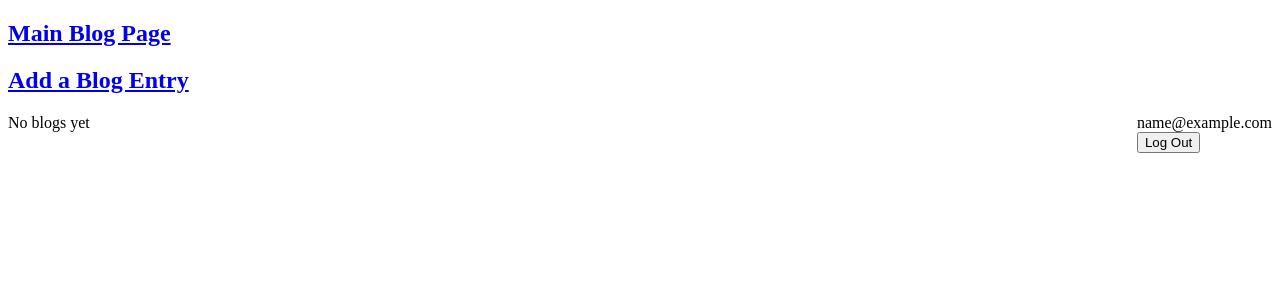
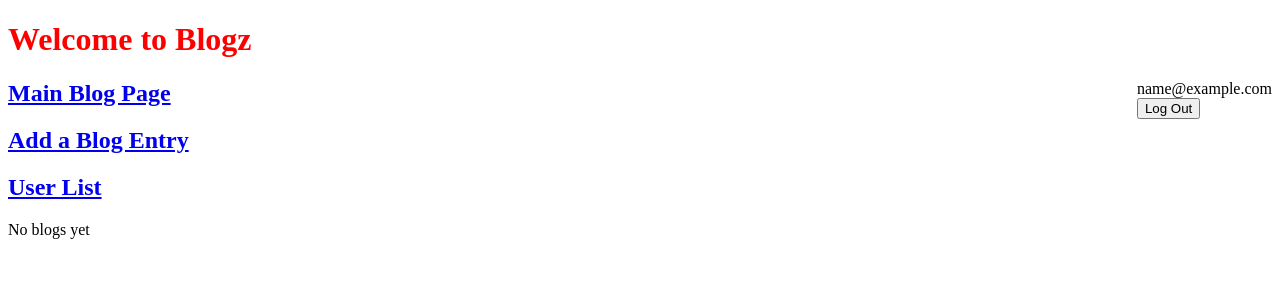
Before and after one commit to anilkumar21k/blogz, a Flask app: page /blog in a window 1280 px wide. Shown: the top 300 px of the page. Run offline with Flask 2, Linux system fonts and the light colour scheme; the visitor is signed in with stand-in values (Sample User, id 1); data that the repository does not hold is empty.

Commit message:
2nd part completed

```diff
--- a/main.py
+++ b/main.py
@@ -1,5 +1,6 @@
 from flask import Flask, request, redirect, render_template, session, flash
 from flask_sqlalchemy import SQLAlchemy
+from hashutils import make_pw_hash, check_pw_hash
 
 app = Flask(__name__)
 app.config['DEBUG'] = True
@@ -13,13 +14,13 @@ class User(db.Model):
 
     id = db.Column(db.Integer, primary_key = True)
     email = db.Column(db.String(120))
-    password = db.Column(db.String(120))
+    pw_hash = db.Column(db.String(120))
     blogs = db.relationship('Blog', backref='owner')
 
 
     def __init__(self, email, password):
         self.email = email
-        self.password = password
+        self.pw_hash = make_pw_hash(password)
 
 class Blog(db.Model):
 
@@ -45,7 +46,7 @@ def login():
         email = request.form['email']
         password = request.form['password']
         user = User.query.filter_by(email=email).first()
-        if user and user.password == password:
+        if user and check_pw_hash(password, user.pw_hash):
             session['email']= email
             flash("Logged in")
             return redirect('/newpost')
@@ -120,10 +121,28 @@ def index():
     blogs = Blog.query.all()
     return render_template('blog.html', blogs = blogs)
 
+    index_id = request.args.get('id')
+    if index_id:
+        blogs = Blog.query.filter_by(id=index_id).all()
+        return render_template('display.html', blogs=blogs)
+
 @app.route('/logout', methods=['POST'])
 def logout():
     del session["email"]
     return redirect('/blog')
+
+def user_list():
+    #return User.query.get(user.email).all()
+    #user_email = User.query.filter_by(email='user.email')
+    #all_emails = user_email.all()
+    #return [user.email for user in User.query.all()]
+    user_list = User.query.all()
+    return user_list
+@app.route('/index', methods=['GET', 'POST'])
+def display_user_list():
+
+
+    return render_template('index.html', users = user_list())
 
 
 
--- a/templates/base.html
+++ b/templates/base.html
@@ -11,10 +11,7 @@
 
     <body>
 
-        <h2><span style="color:red"> <a href='/blog'>Main Blog Page</a></span></h2>
-        <p> </p>
-
-        <h2> <a href='/newpost'>Add a Blog Entry</a></h2>
+        <h1><span style="color:red"> Welcome to Blogz</span></h1>
 
         <div style='float: right'>
             {% if 'email' in session %}
--- a/templates/blog.html
+++ b/templates/blog.html
@@ -1,6 +1,14 @@
 {% extends "base.html" %}
 
 {% block content %}
+
+<h2><span style="color:red"> <a href='/blog'>Main Blog Page</a></span></h2>
+        <p> </p>
+
+        <h2> <a href='/newpost'>Add a Blog Entry</a></h2>
+
+        <p></p>
+<h2><span style="color:red"> <a href='/index'>User List</a></span></h2>
 {% if blogs|length == 0 %}
 <p>No blogs yet</p>
 {% else %}
--- a/templates/display.html
+++ b/templates/display.html
@@ -1,6 +1,11 @@
 {% extends "base.html" %}
 
 {% block content %}
+
+<h2><span style="color:red"> <a href='/blog'>Main Blog Page</a></span></h2>
+        <p> </p>
+
+        <h2> <a href='/newpost'>Add a Blog Entry</a></h2>
 <p>
     <h2>{{ blog.title }}</h2>
 </p>
--- a/templates/login.html
+++ b/templates/login.html
@@ -2,7 +2,7 @@
 
 {% block content %}
 
-<h1>Log into Blogz!</h1>
+<h2>Log into Blogz!</h2>
 <p>If you don't have an account, you may <a href="/signup">signup</a>  for one</p>
 <form action="/login" method="post">
     <table>
--- a/templates/newpost.html
+++ b/templates/newpost.html
@@ -1,6 +1,12 @@
 {% extends "base.html" %}
 
 {% block content %}
+
+<h2><span style="color:red"> <a href='/blog'>Main Blog Page</a></span></h2>
+        <p> </p>
+
+        <h2> <a href='/newpost'>Add a Blog Entry</a></h2>
+        <p></p>
 
         <form action="/newpost" method="post">
             <label>
```
Also changed, not shown: hashutils.py (added, +19 -0 lines), templates/index.html (+20 -0 lines).
